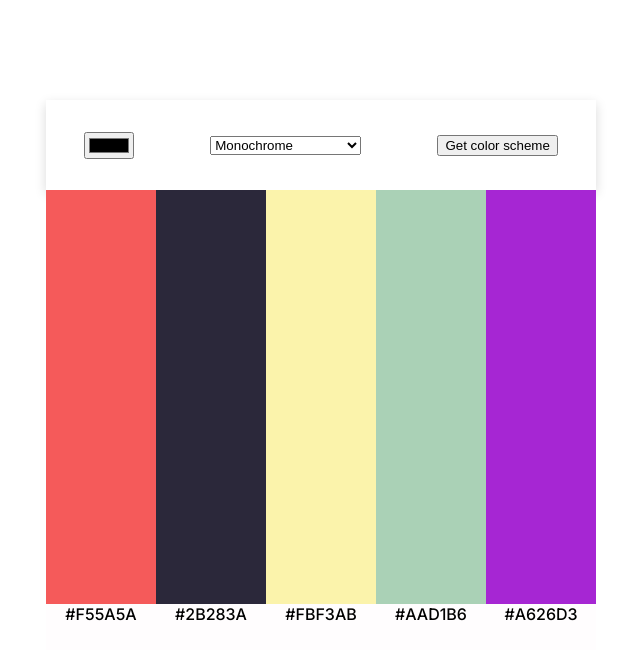
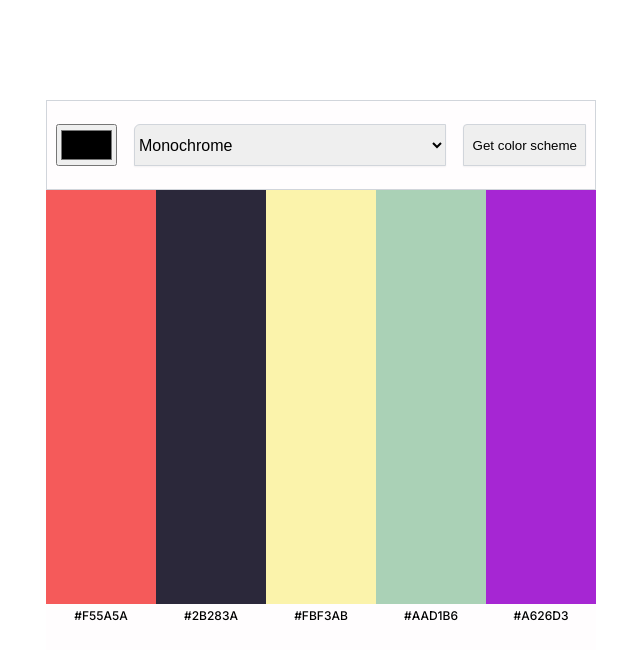
Before and after one commit to ConsoleMage/color-scheme-generator, a plain HTML site: page index.html in a window 1280 px wide. Shown: the whole page, without its empty margins (319-959 px from the left). Drawn offline with Linux system fonts and the light colour scheme.

Commit message:
done?????

```diff
--- a/index.css
+++ b/index.css
@@ -25,14 +25,32 @@ header {
     align-items: center;
     width: 550px;
     height: 90px;
-    box-shadow: 0px 4px 11px 0px #00000026;
-    background: #FFFFFF;
+    border: 1px 0px 0px 0px;
+    border: 1px solid #D1D5DB;
 }
 
-.select-option {
+#color-picker {
+    width: 61px;
+    height: 42px;
+}
+
+#mode {
+    width: 312px;
+    height: 42px;
+    border-radius: 6px 0px 0px 0px;
     font-size: 16px;
     font-weight: 400;
     line-height: 24px;
+    border: 1px solid #D1D5DB;
+    box-shadow: 0px 1px 2px 0px #0000000D;
+}
+
+#get-button {
+    width: 123px;
+    height: 42px;
+    border-radius: 4px 0px 0px 0px;
+    border: 1px solid #D1D5DB;
+    box-shadow: 0px 1px 2px 0px #0000000D;
 }
 
 main {
@@ -52,4 +70,7 @@ main {
 
 #color-hex {
     text-align: center;
+    font-size: 12px;
+    font-weight: 500;
+    line-height: 24px;
 }
--- a/index.html
+++ b/index.html
@@ -26,7 +26,7 @@
                 <option class="select-option" value="Analogic-complement">Analogic-complement</option>
                 <option class="select-option" value="Triad">Triad</option>
             </select>
-            <button class="get-button" id="get-button">Get color scheme</button>
+            <button id="get-button">Get color scheme</button>
         </header>
         <main id="color-scheme">
         </main>
```
